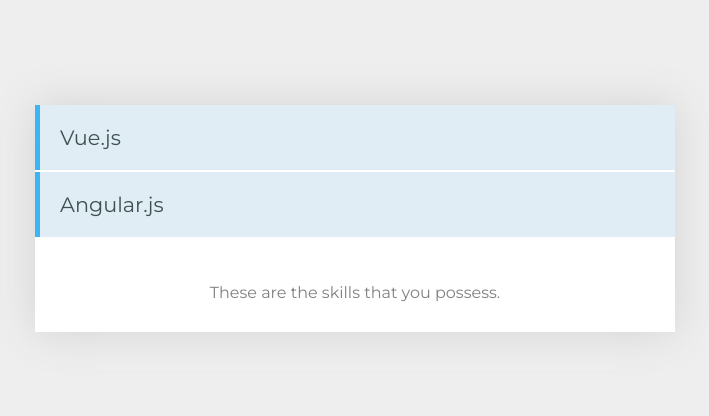
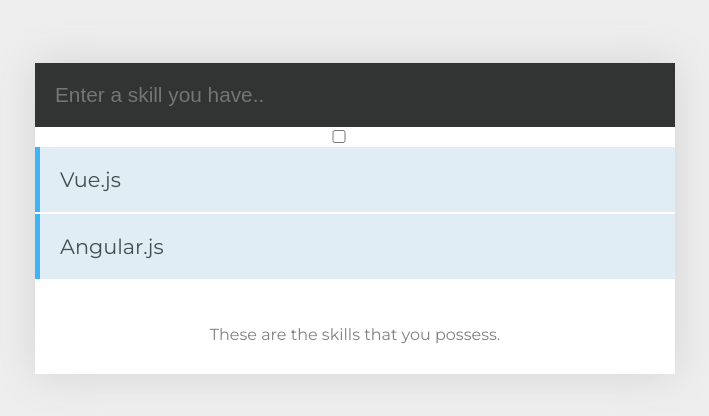
Before and after one commit to hasithaAlex/VueBasic, a Vue app: page / in a window 1280 px wide. Shown: the part 174-590 px from the top of the page, without its empty margins (285-994 px from the left). Built offline with nearby package versions, Linux system fonts and the light colour scheme.

Commit message:
form submit

```diff
--- a/src/components/Skills.css
+++ b/src/components/Skills.css
@@ -27,3 +27,12 @@
   .container {
     box-shadow: 0px 0px 40px lightgray;
   }
+
+input {
+    width: calc(100% - 40px);
+    border: 0;
+    padding: 20px;
+    font-size: 1.3em;
+    background-color: #323333;
+    color: #687f7f;
+}
--- a/src/components/Skills.vue
+++ b/src/components/Skills.vue
@@ -1,10 +1,14 @@
 <template>
   <div class="container">
     <div class="holder">
-      <ul>
-        <li v-for="(data, index) in skills" :key='index'>{{data.skill}}</li>
-      </ul>
-      <p>These are the skills that you possess.</p>
+      <form @submit.prevent="addSkill">
+        <input type="text" placeholder="Enter a skill you have.." v-model="skill">
+        <input type="checkbox" id="checkbox" v-model="checked">
+        <ul>
+          <li v-for="(data, index) in skills" :key='index'>{{data.skill}}</li>
+        </ul>
+        <p>These are the skills that you possess.</p>
+      </form>
     </div>
   </div>
 </template>
@@ -15,11 +19,20 @@
   name: 'Skills',
   data(){
       return {
+        skill:'',
+        checked: false,
         skills:[
           {skill:'Vue.js'},
           {skill:'Angular.js'},
-        ]
+        ],
       }
+  },
+  methods:{
+    addSkill() {
+      this.skills.push({skill: this.skill});
+      this.skill = '';
+      console.log(this.checked);
+    }
   }
 }
 </script>
```
